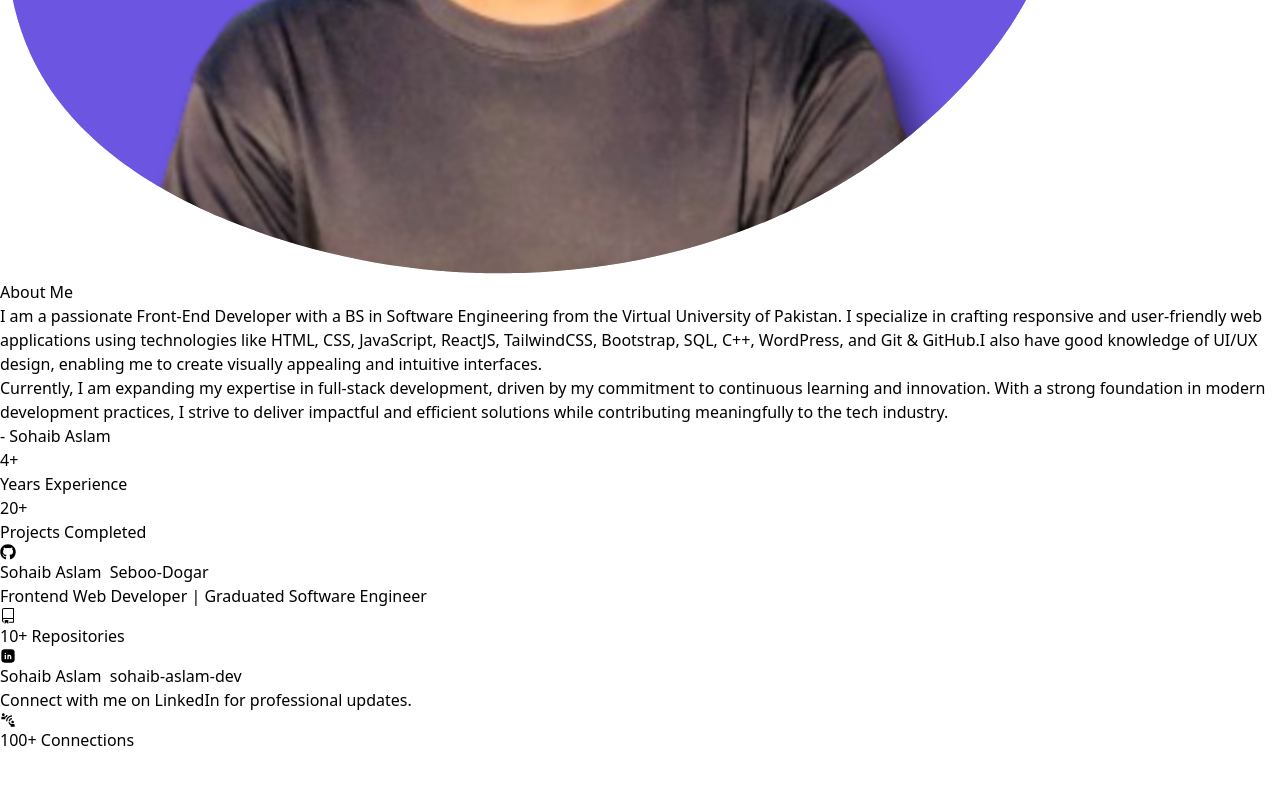
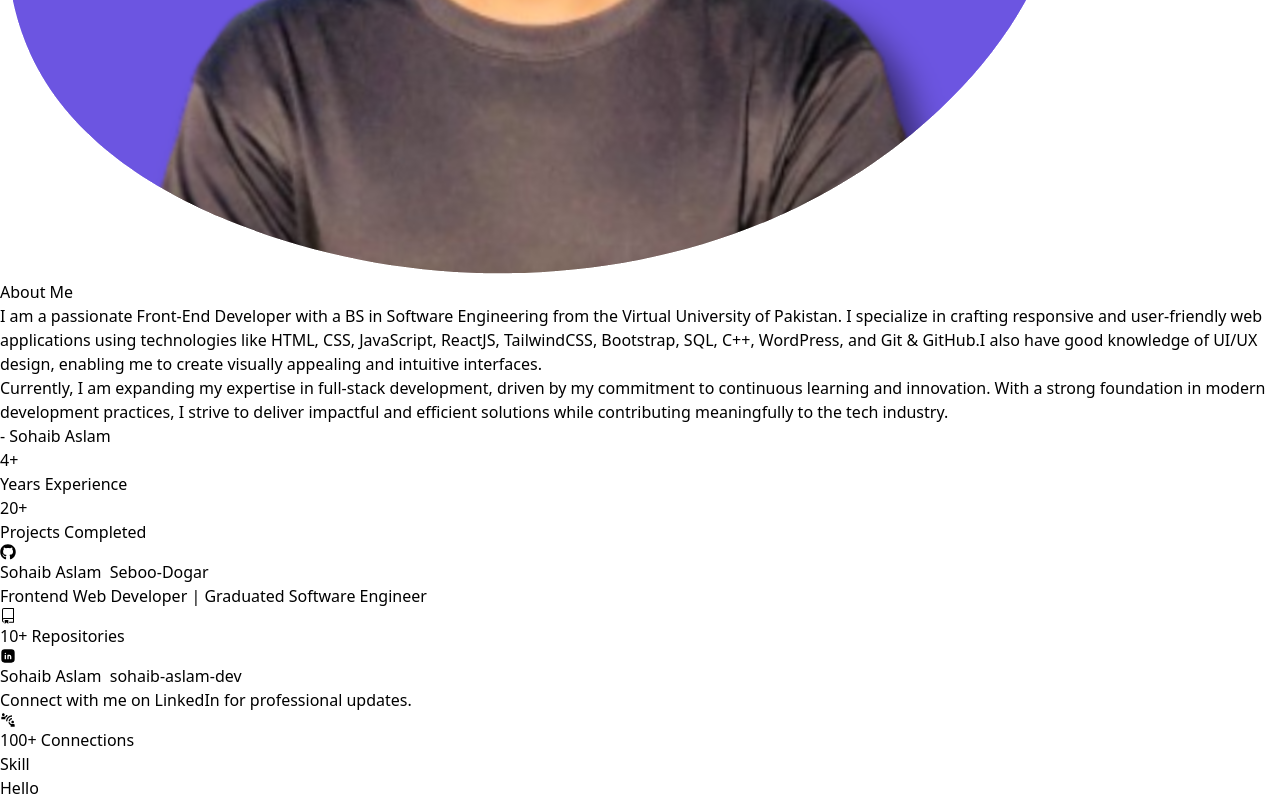
Before and after one commit to Seboo-Dogar/MyPortfolio-Web, a React (Vite) app: page / in a window 1280 px wide. Shown: the part 1200-2000 px from the top of the page. Before the commit the page ends 1952 px from the top, so only its background shows below. Built offline with nearby package versions, Linux system fonts and the light colour scheme.

Commit message:
About Done

```diff
--- a/src/App.jsx
+++ b/src/App.jsx
@@ -1,7 +1,7 @@
 import Header from "./components/Header";
 import Main from "./components/Main";
 import About from "./components/About";
-// import Skills from "./components/Skills";
+import Skills from "./components/Skills";
 
 
 function App() {
@@ -11,6 +11,7 @@ function App() {
       <Header/>
       <Main/>
       <About/>
+      <Skills/>
     </>
   )
 }
--- a/src/components/Main.jsx
+++ b/src/components/Main.jsx
@@ -30,7 +30,7 @@ export default function Main() {
                             <button onClick={mangeScrolling} className="inline-flex items-center mt-40 animate-bounce outline-none"><CgMouse className="mx-2 text-xl text-[#6c55e1]" /> Scroll Down<TiArrowDown /></button>
                         </div>
                     </div>
-                    <div className="space-y-2 my-auto">
+                    <div className="pt-10">
                         <img src="./src/assets/Seboo.png" alt="Seboo Profile" className="w-80 h-80 mx-auto"/>
                     </div>
                 </div>
--- a/src/components/Skills.jsx
+++ b/src/components/Skills.jsx
@@ -1,9 +1,12 @@
 
 export default function Skills() {
     return (
-        <section className='bg-gray-300 h-screen' id="skills">
-            <div className='container mx-auto'>
-                <h1 className="text-8xl">Hello Word</h1>
+        <section className="h-screen flex items-center justify-center text-center" id="about">
+            <div className="container mx-auto">
+                <h2 className="text-5xl font-bold mb-10">Skill</h2>
+                <div className="flex space-x-10 justify-center bg-slate-100">
+                    <h1>Hello</h1>
+                </div>
             </div>
         </section>
     );
```
